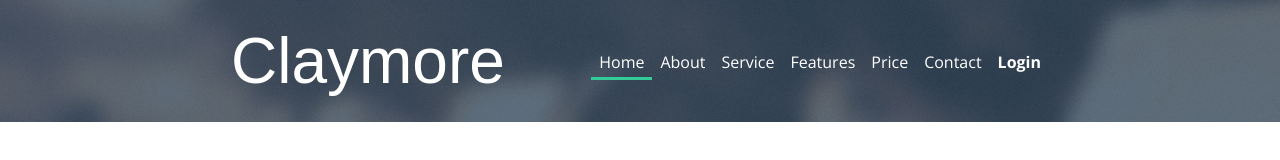
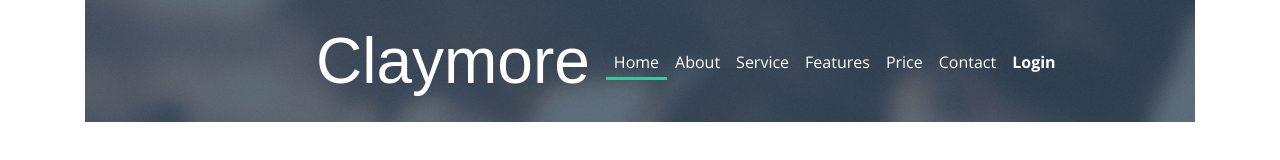
Before and after one commit to PrincessLaurora/landing_prova, a plain HTML site: page index.html in a window 1280 px wide. Drawn offline with nearby package versions, Linux system fonts and the light colour scheme; a web font is replaced by a local one.

Commit message:
global container aggiunto

```diff
--- a/index.html
+++ b/index.html
@@ -12,7 +12,8 @@
     <meta name="description" content="Esercizio Landing Page">
 </head>
 <body>
-    <div class="container-fluid" id="bg1">
+    <div class="container">
+        <div class="container" id="bg1">
             <nav class="navbar navbar-expand-lg">
                 <a class="navbar-brand" href="./index.html">Claymore</a>
                 <button class="navbar-toggler" type="button" data-toggle="collapse" data-target="#navbarNavAltMarkup"
@@ -44,6 +45,7 @@
                         </li>
                     </ul>
                 </div>
+
             </nav>
             <header>
 
@@ -53,7 +55,7 @@
 
 
 
-
+</div>
 
 <script src="https://code.jquery.com/jquery-3.4.1.slim.min.js"
     integrity="sha384-J6qa4849blE2+poT4WnyKhv5vZF5SrPo0iEjwBvKU7imGFAV0wwj1yYfoRSJoZ+n"
```
Lines whose indentation alone changed are shown as unchanged.
